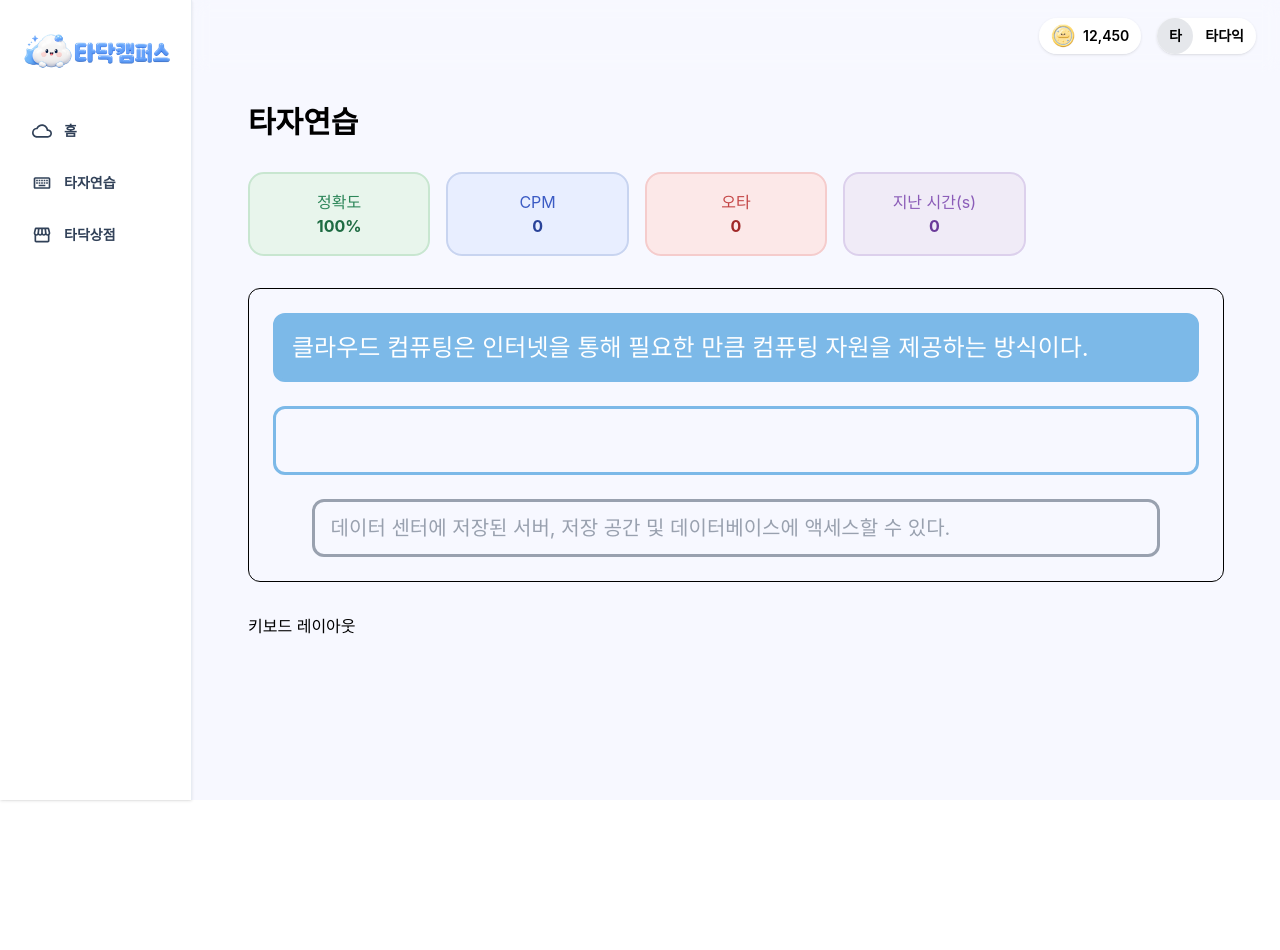
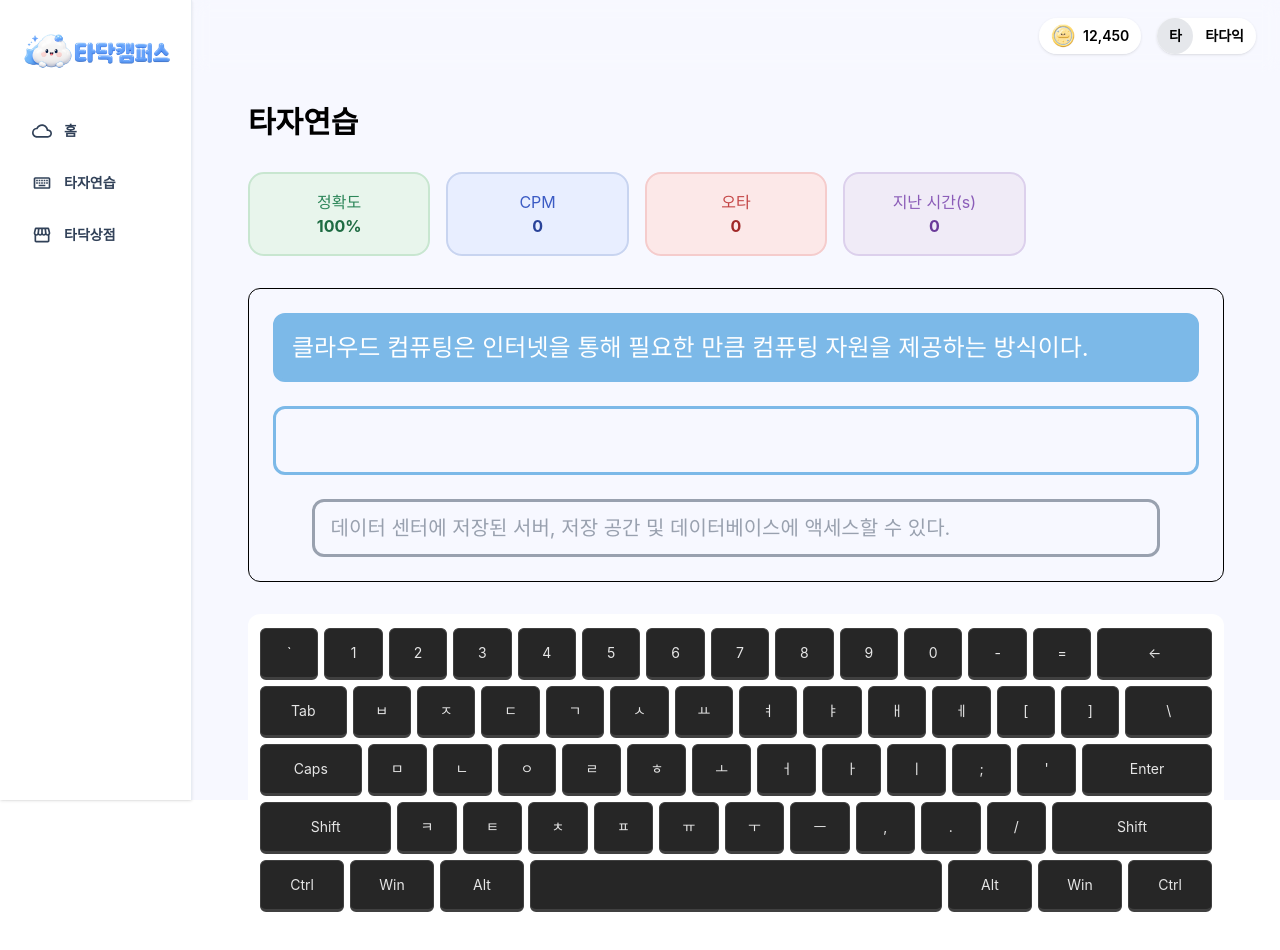
Before and after one commit to tadak-campus/tadak-frontend, a React (Vite) app: page /play in a window 1280 px wide. Shown: the top 950 px of the page. Before the commit the page ends 800 px from the top, so only its background shows below. Built offline with nearby package versions, Linux system fonts and the light colour scheme.

Commit message:
refactor: useKeyboardInput 훅 추출

```diff
--- a/src/pages/Play/PlayPage.tsx
+++ b/src/pages/Play/PlayPage.tsx
@@ -1,4 +1,7 @@
 import { useEffect, useRef, useState } from "react";
+import Keyboard from "../../components/Keyboard/Keyboard";
+import { qwertyLayout } from "../../components/Keyboard/KeyboardLayout";
+import useKeyboardInput from "../../components/Keyboard/useKeyboardInput";
 import StatCard from "./components/StatCard";
 import SentenceDisplay from "./components/SentenceDisplay";
 import UpcomingSentences from "./components/UpcomingSentences";
@@ -13,8 +16,7 @@ const SENTENCES = [
 const PlayPage = () => {
   const [currentIndex, setCurrentIndex] = useState(0);
   const [typed, setTyped] = useState("");
-  const [, setPressedCodes] = useState<Set<string>>(new Set());
-  const [, setShiftActive] = useState(false);
+  const { pressedCodes, shiftActive } = useKeyboardInput();
 
   // 통계 관련 state
   const [accuracy, setAccuracy] = useState(100);
@@ -37,32 +39,6 @@ const PlayPage = () => {
   const typedRef = useRef("");
   const currentSentenceRef = useRef(currentSentence);
   const pastErrorsRef = useRef(0);
-
-  /**
-   * @todo 추후 키보드 훅으로 분리
-   */
-  useEffect(() => {
-    const handleKeyDown = (e: KeyboardEvent) => {
-      setPressedCodes((prev) => new Set(prev).add(e.code));
-      if (e.key === "Shift") setShiftActive(true);
-    };
-
-    const handleKeyUp = (e: KeyboardEvent) => {
-      setPressedCodes((prev) => {
-        const next = new Set(prev);
-        next.delete(e.code);
-        return next;
-      });
-      if (e.key === "Shift") setShiftActive(false);
-    };
-
-    window.addEventListener("keydown", handleKeyDown);
-    window.addEventListener("keyup", handleKeyUp);
-    return () => {
-      window.removeEventListener("keydown", handleKeyDown);
-      window.removeEventListener("keyup", handleKeyUp);
-    };
-  }, []);
 
   // 페이지 열리면 input에 자동 포커스
   useEffect(() => {
@@ -236,7 +212,11 @@ const PlayPage = () => {
         <UpcomingSentences sentences={remainingSentences} />
       </div>
 
-      <div>키보드 레이아웃</div>
+      <Keyboard
+        layout={qwertyLayout}
+        pressedCodes={pressedCodes}
+        shiftActive={shiftActive}
+      />
     </main>
   );
 };
```
